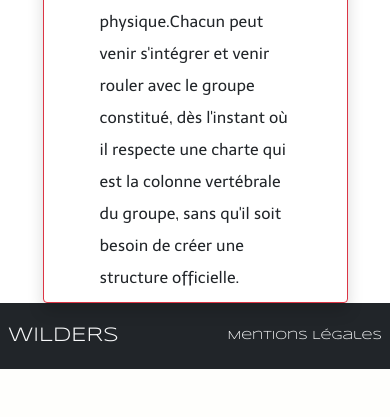
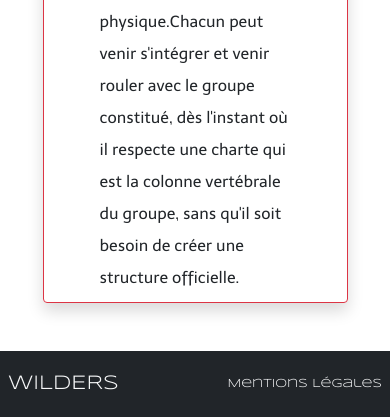
Before and after one commit to WildCodeSchool/2022-09-php-orleans-project-papys45, a PHP site: template src/View/Home/index.html.twig in a window 390 px wide. Shown: the part 2080-2497 px from the top of the page. Before the commit the page ends 2449 px from the top, so only its background shows below. Run offline with PHP 8.4, Linux system fonts and the light colour scheme; the template is opened without the code that fills it, so the values that code supplies are empty; some libraries are stand-ins or nearby versions.

Commit message:
resolve media query and add margin on text

```diff
--- a/src/View/Home/index.html.twig
+++ b/src/View/Home/index.html.twig
@@ -15,7 +15,7 @@
 		</div>
 	</header>
 	{% include 'Home/_news.html.twig' %}
-	<div class="speech d-flex flex-column align-items-center container mt-5">
+	<div class="speech d-flex flex-column align-items-center container my-5">
 		<h2 class="text-danger fs-1 d-none d-sm-block">LE MOT DU PRESIDENT</h2>
 		<div class="story col-10 col-md-8 col-lg-6 mt-5 position-relative pt-3 shadow">
 			<div class="image position-relative">
@@ -25,7 +25,7 @@
 				<div class="second-title d-flex justify-content-center d-block d-sm-none">
 					<h2 class="h4 text-danger">Le mot du président</h2>
 				</div>
-				<p class="m-2 mt-4 m-sm-5 px-5">
+				<p class="m-2 mt-4 px-5">
 					Le concept des Papys45, consiste à réunir deux fois la semaine, des cyclistes qui ont la même passion : la petite
 															reine, mais surtout de leur donner la possibilité de pouvoir faire du vélo autrement.
 															En peloton sans faire la course mais de manière plutôt cyclosportive, et à chaque sortie, sur des parcours différents autant que faire se peut (actuellement entre 40 à 50 participants à chaque sortie).
```
Lines whose indentation alone changed are shown as unchanged.
